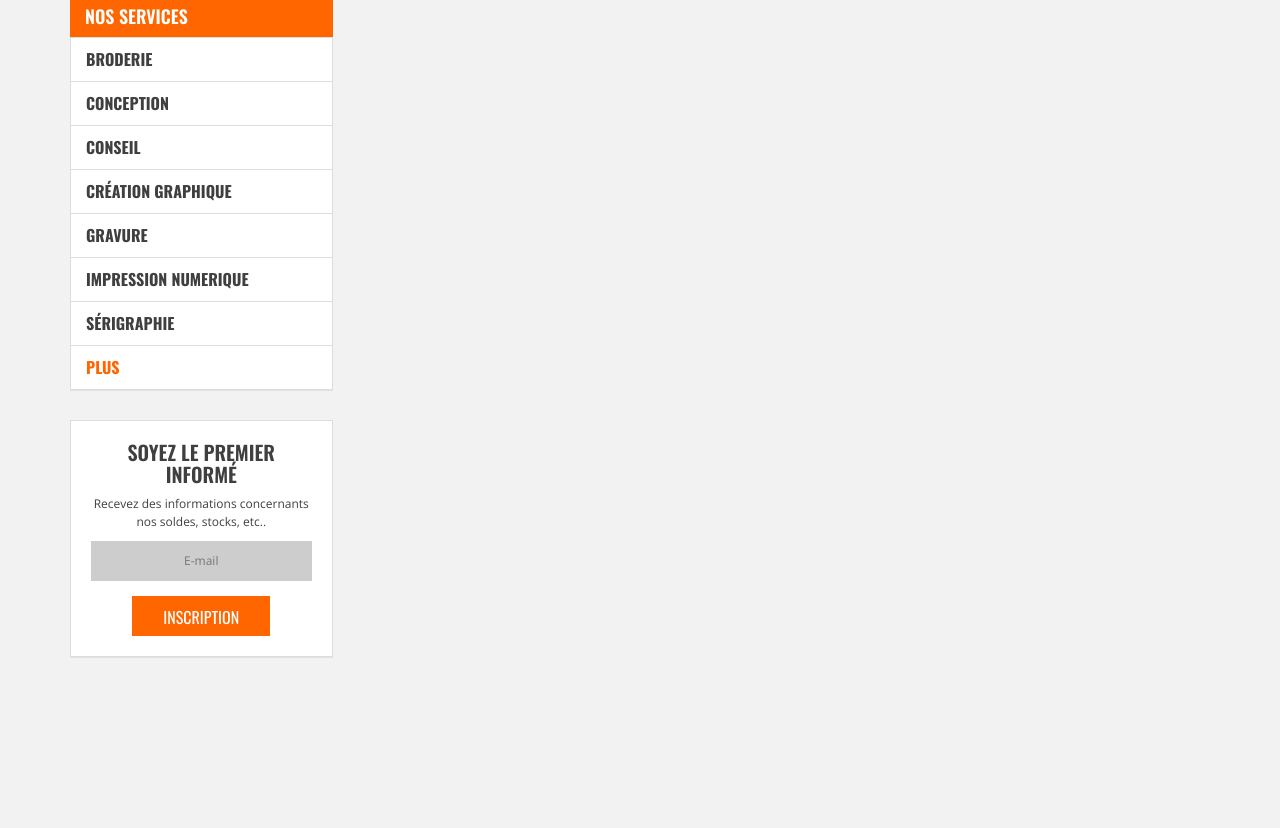
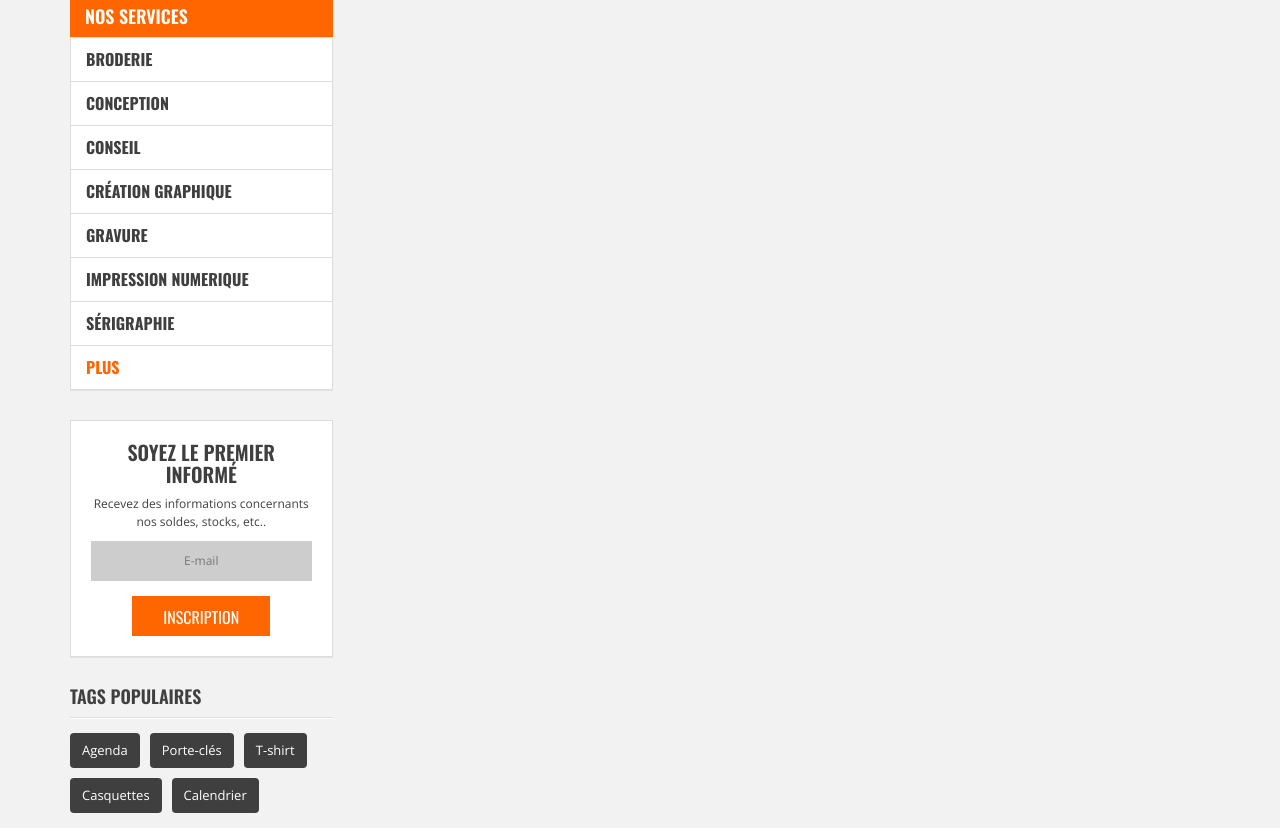
Before and after one commit to jordanfokoua/blvck237.github.io, a plain HTML site: page index.html in a window 1280 px wide. Shown: the part 121-949 px from the top of the page. Before the commit the page ends 800 px from the top, so only its background shows below. Drawn offline with nearby package versions, Linux system fonts and the light colour scheme; a web font is replaced by a local one.

Commit message:
:sparkles: Add Tag sidebar

```diff
--- a/index.html
+++ b/index.html
@@ -304,7 +304,22 @@
                             </form>
                         </div>
                     </div>
+                    <!-- Sidebar Subscribe Module End -->
 
+                    <!-- Sidebar Tags -->
+                    <div class="shop-module sidebar-module sidebar-tag-module">
+                        <h4 class="module-title">Tags populaires</h4>
+                        <div class="module-content">
+                            <div class="widget-tags">
+                                <a href="#" class="widget-tag">Agenda</a>
+                                <a href="#" class="widget-tag">Porte-clés</a>
+                                <a href="#" class="widget-tag">T-shirt</a>
+                                <a href="#" class="widget-tag">Casquettes</a>
+                                <a href="#" class="widget-tag">Calendrier</a>
+                            </div>
+                        </div>
+                    </div>
+                    <!-- Sidebar Tags End -->
 
 
 </body>
```
